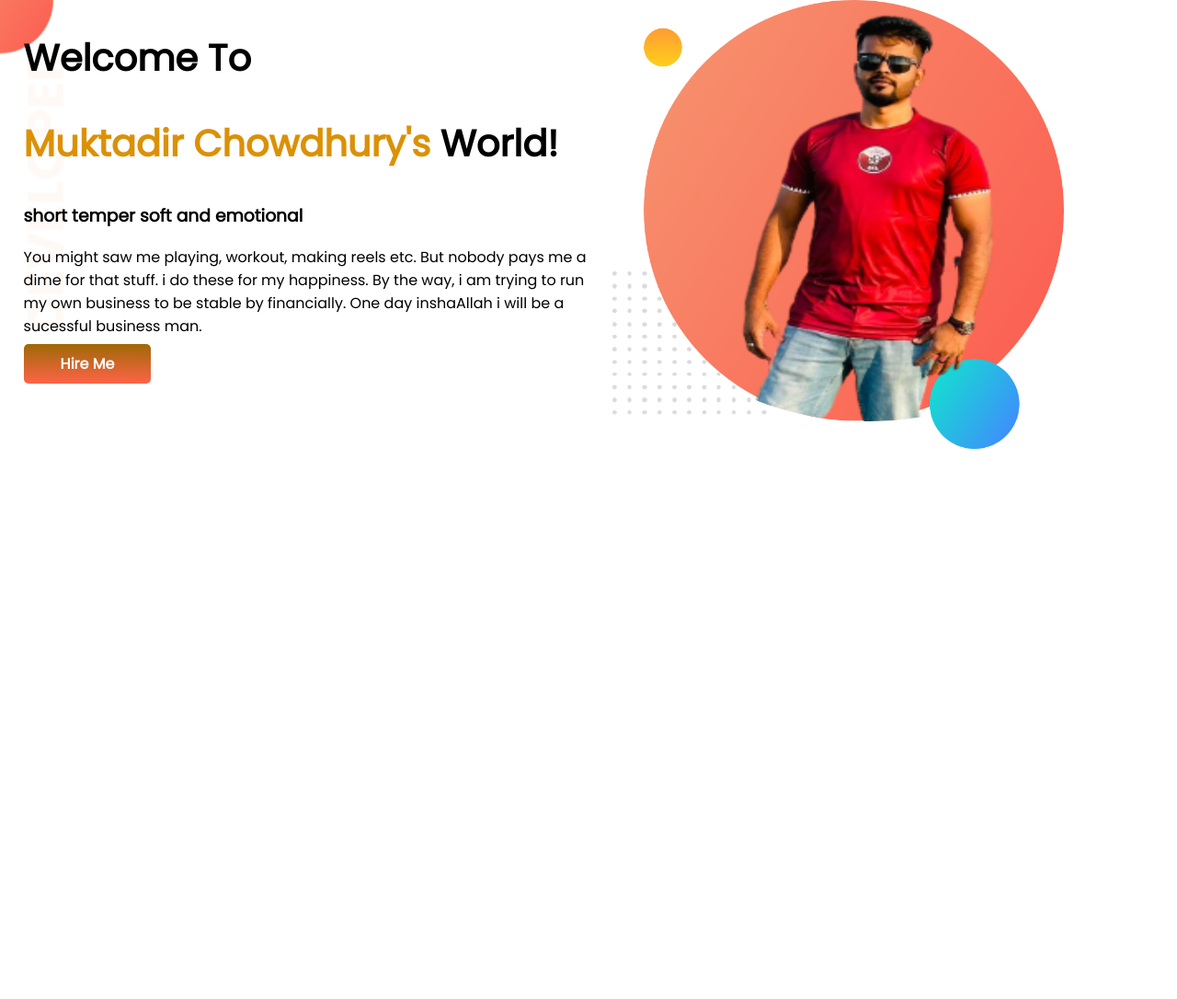
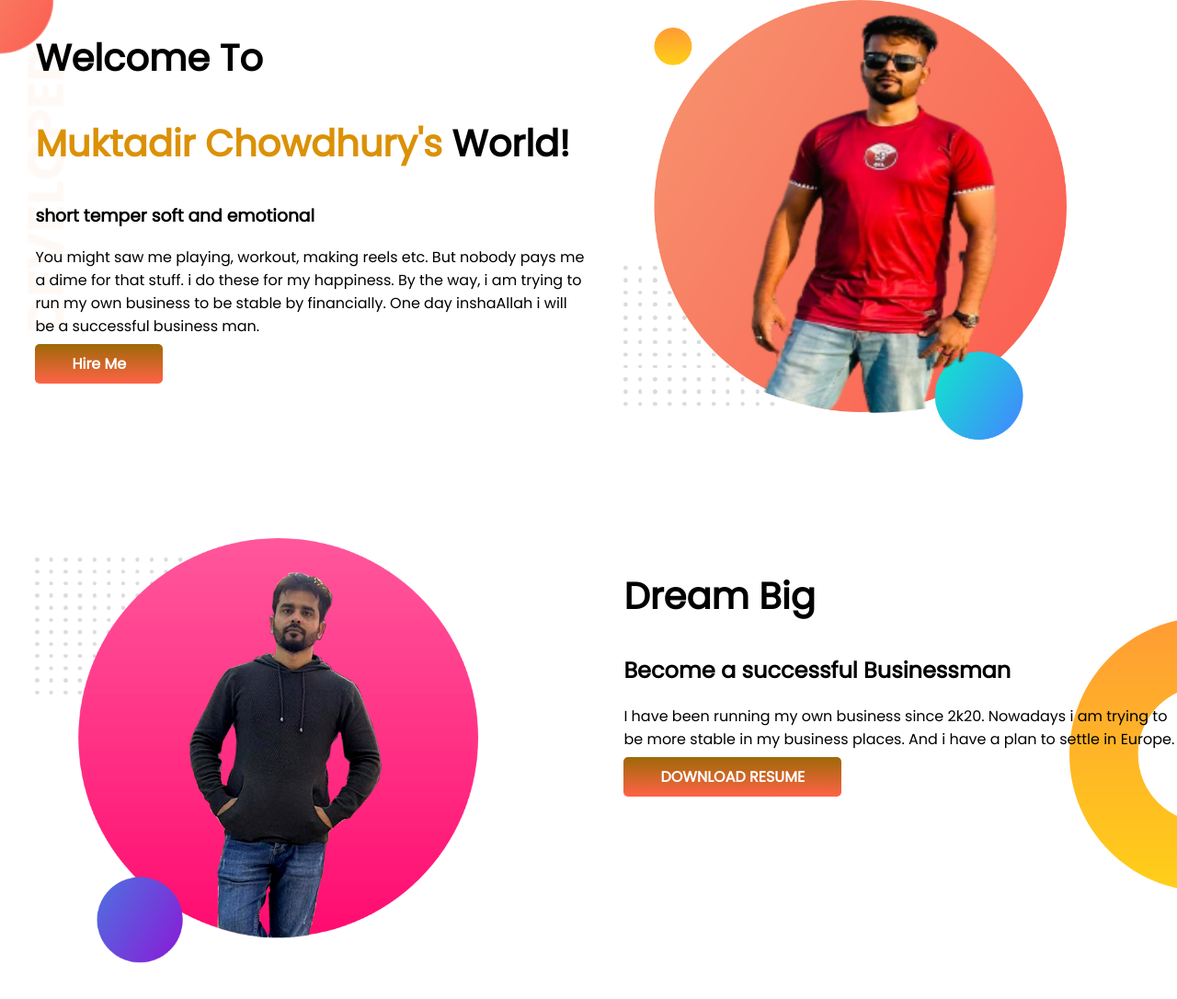
Before and after one commit to naeembinkashem/developer-portfolio, a plain HTML site: page index.html in a window 1280 px wide. Shown: the whole page at 92% size. Before the commit the page ends 800 px from the top, so only its background shows below. Drawn offline with Linux system fonts and the light colour scheme.

Commit message:
dream big-added

```diff
--- a/index.html
+++ b/index.html
@@ -21,12 +21,24 @@
                 for
                 my happiness. By the way, i am trying to run my own business to be stable by financially. One day
                 inshaAllah
-                i will be a sucessful business man.</p>
+                i will be a successful business man.</p>
             <a class="link-button" target="_blank"
                 href="https://www.linkedin.com/in/mobarak-hosen-naeem-2b655b29b/">Hire Me</a>
         </div>
         <div class="half-width"><img src="muktar-bhai-bg.png" alt=""></div>
     </section>
+    <section class="dream-big">
+        <div class="half-width">
+            <img src="my-bg2-fancy.png" alt="">
+        </div>
+        <div class="half-width">
+            <h1>Dream Big</h1>
+            <h2>Become a successful Businessman</h2>
+            <p>I have been running my own business since 2k20. Nowadays i am trying to be more stable in my business
+                places. And i have a plan to settle in Europe.</p>
+            <a class="link-button" target="_blank" href="">DOWNLOAD RESUME</a>
+        </div>
+    </section>
 </body>
 
 </html>
--- a/style.css
+++ b/style.css
@@ -13,11 +13,12 @@ h1 {
 
 section {
     display: flex;
+    margin-bottom: 100px;
 }
 
 .half-width {
     width: 50%;
-    padding-left: 2%;
+    padding-left: 3%;
 }
 
 .half-width img {
@@ -37,3 +38,9 @@ section {
     background-image: url(images/top-banner.png);
     background-repeat: no-repeat;
 }
+
+.dream-big {
+    background-image: url(images/dream-bg.png);
+    background-repeat: no-repeat;
+    background-position: right;
+}
```
Also changed, not shown: my-bg2-fancy.png (added).
